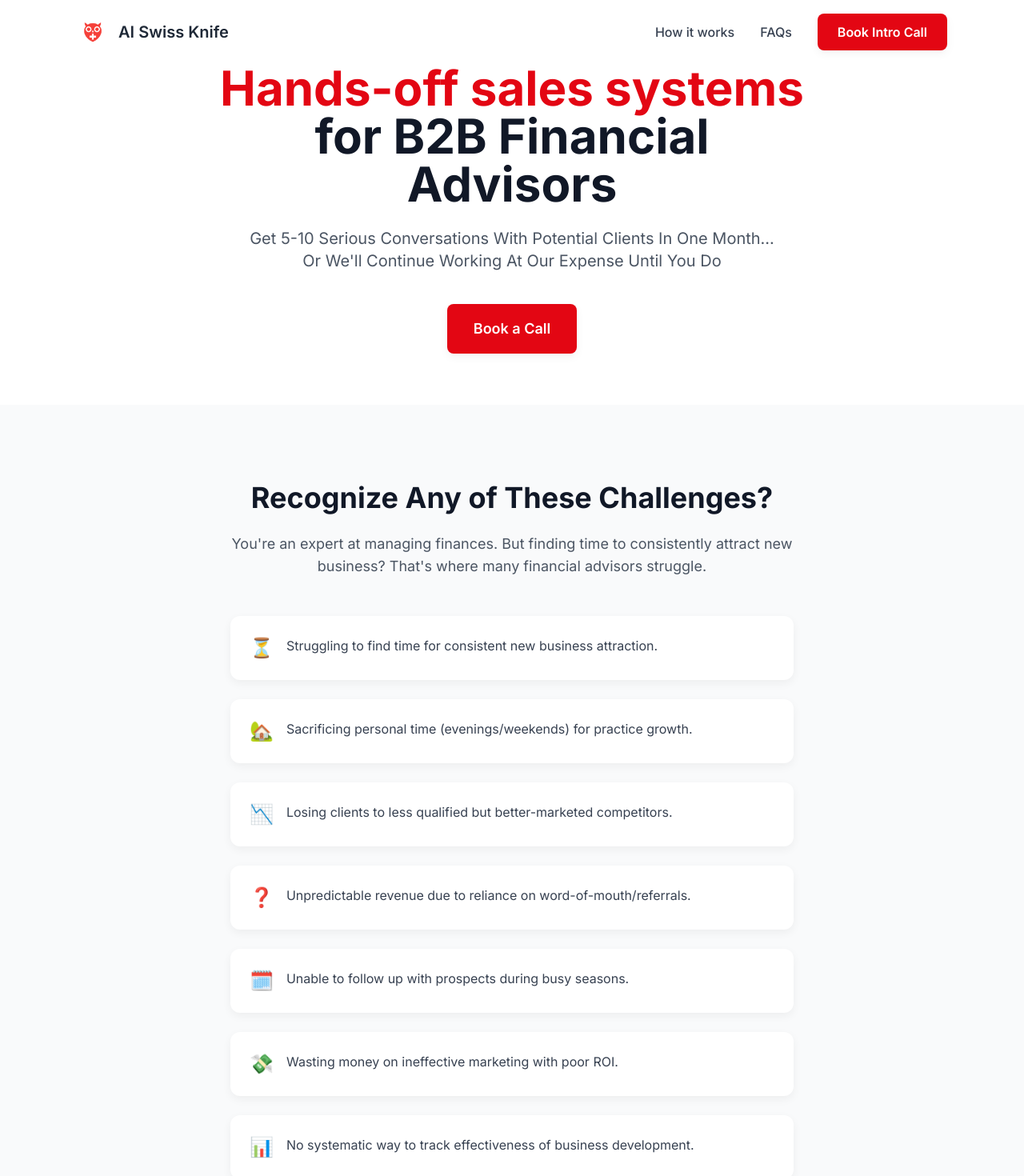
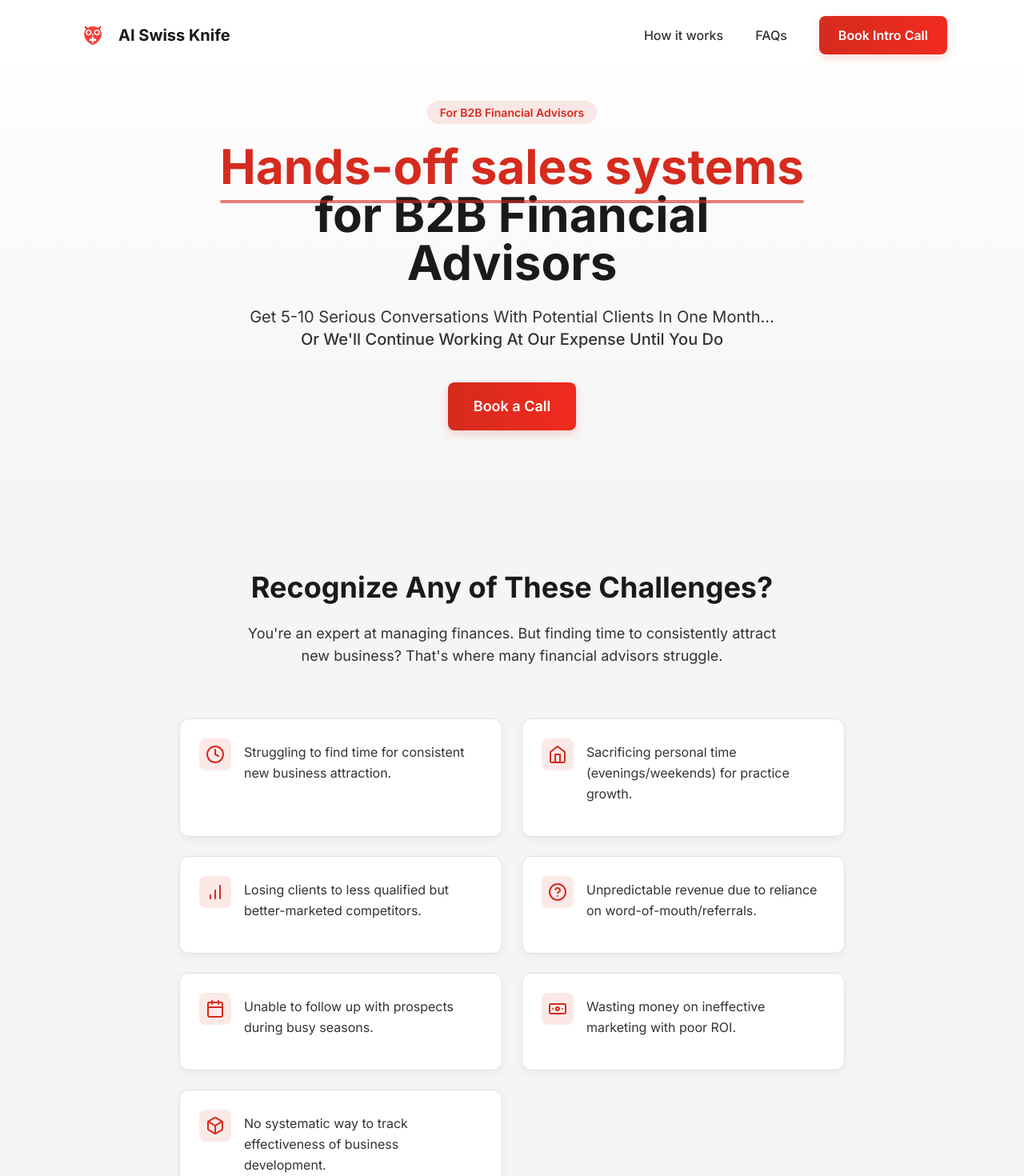
Before and after one commit to Fr3nn3r/CustomerCenter-frontend, a React (Vite) app: page / in a window 1280 px wide. Shown: the top 1470 px of the page at 80% size. Built offline with nearby package versions, Linux system fonts and the light colour scheme.

Commit message:
Styling with Claude 3.7

```diff
--- a/src/components/CTAButton.jsx
+++ b/src/components/CTAButton.jsx
@@ -1,17 +1,28 @@
 import React from 'react';
 import { motion } from 'framer-motion';
 
-const CTAButton = ({ children, onClick, className = '' }) => {
+const CTAButton = ({ children, onClick, className = '', secondary = false }) => {
+  // Primary button (default) - Swiss red with gradient
+  const primaryClasses = `bg-gradient-to-r from-swiss-red to-[#F12B1E] text-white`;
+
+  // Secondary button - White with red border and text
+  const secondaryClasses = `bg-white text-swiss-red border-2 border-swiss-red`;
+
+  // Base classes for both button types
+  const baseClasses = `font-semibold py-3 px-8 rounded-lg shadow-button
+                       transition-all duration-250 ease-in-out
+                       focus:outline-none focus:ring-2 focus:ring-swiss-red focus:ring-opacity-50`;
+
   return (
     <motion.button
       whileHover={{
-        scale: 1.05,
-        boxShadow: "0px 5px 15px rgba(227, 6, 19, 0.4)"
+        scale: 1.03,
+        boxShadow: "0px 8px 20px rgba(213, 43, 30, 0.3)"
       }}
-      whileTap={{ scale: 0.95 }}
+      whileTap={{ scale: 0.97 }}
       transition={{ type: "spring", stiffness: 400, damping: 17 }}
       onClick={onClick}
-      className={`bg-accent text-white font-semibold py-3 px-8 rounded-lg shadow-soft hover:bg-red-700 transition-colors duration-300 ease-in-out focus:outline-none focus:ring-2 focus:ring-accent focus:ring-opacity-50 ${className}`}
+      className={`${baseClasses} ${secondary ? secondaryClasses : primaryClasses} ${className}`}
     >
       {children}
     </motion.button>
--- a/src/components/Header.jsx
+++ b/src/components/Header.jsx
@@ -14,10 +14,13 @@ const Header = ({ onBookCall }) => {
     return () => window.removeEventListener('scroll', handleScroll);
   }, []);
 
-  const navLinkBaseStyle = "text-base font-medium transition-colors duration-300 ease-in-out";
-  const navLinkScrolledStyle = "text-gray-700 hover:text-swiss-red";
-  const navLinkTopStyle = "text-gray-700 hover:text-swiss-red"; // Initially dark for visibility over potentially light hero
-  // If your hero is always dark, you could use: "text-white hover:text-gray-300";
+  const navLinkBaseStyle = "text-base font-medium transition-colors duration-250 ease-in-out relative";
+  const navLinkStyle = "text-neutral-800 hover:text-swiss-red";
+
+  // Active indicator style for nav links
+  const LinkIndicator = () => (
+    <span className="absolute bottom-0 left-0 w-full h-0.5 bg-swiss-red transform scale-x-0 transition-transform duration-250 ease-in-out group-hover:scale-x-100"></span>
+  );
 
   return (
     <motion.header
@@ -25,39 +28,55 @@ const Header = ({ onBookCall }) => {
       animate={{ y: 0, opacity: 1 }}
       transition={{ duration: 0.5, ease: 'easeOut' }}
       className={`fixed top-0 left-0 right-0 z-50 transition-all duration-300 ease-in-out
-                  ${isScrolled ? 'bg-white/90 shadow-soft backdrop-blur-md' : 'bg-transparent'}`}
+                  ${isScrolled
+                    ? 'bg-white/95 shadow-header backdrop-blur-md py-3'
+                    : 'bg-white py-5'}`}
     >
-      <div className="max-w-6xl mx-auto px-4 sm:px-6 lg:px-8">
-        <div className="flex items-center justify-between h-20">
+      <div className="max-w-6xl mx-auto px-4 sm:px-8">
+        <div className="flex items-center justify-between">
           {/* Logo and Company Name */}
           <div className="flex-shrink-0">
             <a href="/" className="flex items-center">
               <img className="h-10 w-auto" src="/aisk.png" alt="AI Swiss Knife Logo" />
-              <span className="ml-3 text-xl font-semibold text-gray-800">
+              <span className="ml-3 text-xl font-bold text-neutral-900">
                 AI Swiss Knife
               </span>
             </a>
           </div>
 
-          {/* Right Aligned Group: Navigation Links + CTA Button */}
-          <div className="hidden md:flex items-center space-x-8">
-            <nav className="flex items-center space-x-8">
+          {/* Navigation */}
+          <div className="hidden md:flex items-center space-x-10">
+            <nav className="flex items-center space-x-10">
               <a
                 href="#how-it-works"
-                className={`${navLinkBaseStyle} ${isScrolled ? navLinkScrolledStyle : navLinkTopStyle}`}
+                className={`${navLinkBaseStyle} ${navLinkStyle} group`}
               >
                 How it works
+                <LinkIndicator />
               </a>
               <a
                 href="#faqs"
-                className={`${navLinkBaseStyle} ${isScrolled ? navLinkScrolledStyle : navLinkTopStyle}`}
+                className={`${navLinkBaseStyle} ${navLinkStyle} group`}
               >
                 FAQs
+                <LinkIndicator />
               </a>
             </nav>
-            <CTAButton onClick={onBookCall} className="text-sm py-2 px-4 md:text-base md:py-2.5 md:px-6">
+            <CTAButton
+              onClick={onBookCall}
+              className="text-sm py-2.5 px-5 md:text-base md:py-3 md:px-6"
+            >
               Book Intro Call
             </CTAButton>
+          </div>
+
+          {/* Mobile menu button - can be expanded later */}
+          <div className="md:hidden">
+            <button className="p-2 rounded-md text-neutral-800 hover:text-swiss-red hover:bg-neutral-100 transition-colors duration-250">
+              <svg xmlns="http://www.w3.org/2000/svg" className="h-6 w-6" fill="none" viewBox="0 0 24 24" stroke="currentColor">
+                <path strokeLinecap="round" strokeLinejoin="round" strokeWidth={2} d="M4 6h16M4 12h16M4 18h16" />
+              </svg>
+            </button>
           </div>
         </div>
       </div>
--- a/src/components/PainPoints.jsx
+++ b/src/components/PainPoints.jsx
@@ -1,41 +1,93 @@
 import React from 'react';
 import { motion } from 'framer-motion';
+
+// SVG icons for pain points
+const icons = {
+  time: (
+    <svg xmlns="http://www.w3.org/2000/svg" className="w-6 h-6" viewBox="0 0 24 24" fill="none" stroke="currentColor" strokeWidth="2" strokeLinecap="round" strokeLinejoin="round">
+      <circle cx="12" cy="12" r="10" />
+      <polyline points="12 6 12 12 16 14" />
+    </svg>
+  ),
+  home: (
+    <svg xmlns="http://www.w3.org/2000/svg" className="w-6 h-6" viewBox="0 0 24 24" fill="none" stroke="currentColor" strokeWidth="2" strokeLinecap="round" strokeLinejoin="round">
+      <path d="M3 9l9-7 9 7v11a2 2 0 0 1-2 2H5a2 2 0 0 1-2-2z" />
+      <polyline points="9 22 9 12 15 12 15 22" />
+    </svg>
+  ),
+  chart: (
+    <svg xmlns="http://www.w3.org/2000/svg" className="w-6 h-6" viewBox="0 0 24 24" fill="none" stroke="currentColor" strokeWidth="2" strokeLinecap="round" strokeLinejoin="round">
+      <line x1="12" y1="20" x2="12" y2="10" />
+      <line x1="18" y1="20" x2="18" y2="4" />
+      <line x1="6" y1="20" x2="6" y2="16" />
+    </svg>
+  ),
+  question: (
+    <svg xmlns="http://www.w3.org/2000/svg" className="w-6 h-6" viewBox="0 0 24 24" fill="none" stroke="currentColor" strokeWidth="2" strokeLinecap="round" strokeLinejoin="round">
+      <circle cx="12" cy="12" r="10" />
+      <path d="M9.09 9a3 3 0 0 1 5.83 1c0 2-3 3-3 3" />
+      <line x1="12" y1="17" x2="12.01" y2="17" />
+    </svg>
+  ),
+  calendar: (
+    <svg xmlns="http://www.w3.org/2000/svg" className="w-6 h-6" viewBox="0 0 24 24" fill="none" stroke="currentColor" strokeWidth="2" strokeLinecap="round" strokeLinejoin="round">
+      <rect x="3" y="4" width="18" height="18" rx="2" ry="2" />
+      <line x1="16" y1="2" x2="16" y2="6" />
+      <line x1="8" y1="2" x2="8" y2="6" />
+      <line x1="3" y1="10" x2="21" y2="10" />
+    </svg>
+  ),
+  money: (
+    <svg xmlns="http://www.w3.org/2000/svg" className="w-6 h-6" viewBox="0 0 24 24" fill="none" stroke="currentColor" strokeWidth="2" strokeLinecap="round" strokeLinejoin="round">
+      <rect x="2" y="6" width="20" height="12" rx="2" />
+      <circle cx="12" cy="12" r="2" />
+      <path d="M6 12h.01M18 12h.01" />
+    </svg>
+  ),
+  analytics: (
+    <svg xmlns="http://www.w3.org/2000/svg" className="w-6 h-6" viewBox="0 0 24 24" fill="none" stroke="currentColor" strokeWidth="2" strokeLinecap="round" strokeLinejoin="round">
+      <path d="M21 16V8a2 2 0 0 0-1-1.73l-7-4a2 2 0 0 0-2 0l-7 4A2 2 0 0 0 3 8v8a2 2 0 0 0 1 1.73l7 4a2 2 0 0 0 2 0l7-4A2 2 0 0 0 21 16z" />
+      <polyline points="3.27 6.96 12 12.01 20.73 6.96" />
+      <line x1="12" y1="22.08" x2="12" y2="12" />
+    </svg>
+  )
+};
 
 const painPointsData = [
   {
     id: 1,
     text: "Struggling to find time for consistent new business attraction.",
-    icon: "⏳" // Placeholder icon - time/struggle
+    icon: icons.time
   },
   {
     id: 2,
     text: "Sacrificing personal time (evenings/weekends) for practice growth.",
-    icon: "🏡" // Placeholder icon - home/family time
+    icon: icons.home
   },
   {
     id: 3,
     text: "Losing clients to less qualified but better-marketed competitors.",
-    icon: "📉" // Placeholder icon - loss/competition
+    icon: icons.chart
   },
   {
     id: 4,
     text: "Unpredictable revenue due to reliance on word-of-mouth/referrals.",
-    icon: "❓" // Placeholder icon - uncertainty
+    icon: icons.question
   },
   {
     id: 5,
     text: "Unable to follow up with prospects during busy seasons.",
-    icon: "🗓️" // Placeholder icon - calendar/busy
+    icon: icons.calendar
   },
   {
     id: 6,
     text: "Wasting money on ineffective marketing with poor ROI.",
-    icon: "💸" // Placeholder icon - money/waste
+    icon: icons.money
   },
   {
     id: 7,
     text: "No systematic way to track effectiveness of business development.",
-    icon: "📊" // Placeholder icon - tracking/analytics
+    icon: icons.analytics
   }
 ];
 
@@ -53,60 +105,55 @@ const sectionVariants = {
 };
 
 const itemVariants = {
-  hidden: { opacity: 0, x: -30 },
+  hidden: { opacity: 0, x: -20 },
   visible: {
     opacity: 1,
     x: 0,
-    transition: { duration: 0.5, ease: "easeOut" }
+    transition: { duration: 0.5, ease: [0.215, 0.61, 0.355, 1] }
   }
 };
 
 const PainPoints = () => {
   return (
-    <motion.section
-      variants={sectionVariants}
-      initial="hidden"
-      whileInView="visible"
-      viewport={{ once: true, amount: 0.2 }}
-      className="py-16 sm:py-24 bg-gray-50"
-    >
-      <div className="max-w-3xl mx-auto px-4 sm:px-6 lg:px-8">
-        <motion.h2
-          variants={itemVariants} // Animate title like an item
-          className="text-3xl sm:text-4xl font-bold text-gray-900 text-center mb-6"
-        >
-          Recognize Any of These Challenges?
-        </motion.h2>
-        <motion.p
-          variants={itemVariants} // Animate intro like an item
-          className="text-lg text-gray-600 text-center mb-12"
-        >
-          You're an expert at managing finances. But finding time to consistently attract new business? That's where many financial advisors struggle.
-        </motion.p>
+    <section className="py-16 sm:py-24 bg-neutral-100">
+      <div className="max-w-4xl mx-auto px-4 sm:px-6 lg:px-8">
+        <div className="text-center mb-16">
+          <h2 className="text-3xl sm:text-4xl font-bold text-neutral-900 mb-6">
+            Recognize Any of These Challenges?
+          </h2>
+          <p className="text-lg text-neutral-800 max-w-2xl mx-auto">
+            You're an expert at managing finances. But finding time to consistently attract new business?
+            That's where many financial advisors struggle.
+          </p>
+        </div>
 
-        <div className="space-y-6">
+        <div className="grid sm:grid-cols-2 gap-6">
           {painPointsData.map((point) => (
             <motion.div
               key={point.id}
-              variants={itemVariants}
-              className="flex items-start p-6 bg-white rounded-xl shadow-soft hover:shadow-soft-lg transition-shadow duration-300"
+              initial={{ opacity: 0, y: 20 }}
+              whileInView={{ opacity: 1, y: 0 }}
+              viewport={{ once: true, amount: 0.1 }}
+              transition={{ duration: 0.5, delay: point.id * 0.1 }}
+              className="flex items-start p-6 bg-white rounded-xl shadow-soft hover:shadow-soft-lg transition-all duration-250 border border-neutral-200 hover:border-neutral-300"
             >
-              <span className="text-2xl mr-4 text-swiss-red">{point.icon}</span>
-              <p className="text-gray-700 leading-relaxed">
+              <div className="flex-shrink-0 p-2 mr-4 rounded-lg bg-swiss-red bg-opacity-10 text-swiss-red">
+                {point.icon}
+              </div>
+              <p className="text-neutral-800 leading-relaxed pt-1">
                 {point.text}
               </p>
             </motion.div>
           ))}
         </div>
 
-        <motion.p
-          variants={itemVariants} // Animate outro like an item
-          className="text-md text-gray-500 text-center mt-12"
-        >
-          It's not your fault. You were trained to be an exceptional financial advisor, not a marketing expert.
-        </motion.p>
+        <div className="text-center mt-12 bg-white p-6 rounded-xl shadow-soft-lg border border-neutral-200">
+          <p className="text-lg text-neutral-800 font-medium">
+            It's not your fault. You were trained to be an exceptional financial advisor, not a marketing expert.
+          </p>
+        </div>
       </div>
-    </motion.section>
+    </section>
   );
 };
 
--- a/src/index.css
+++ b/src/index.css
@@ -1,6 +1,42 @@
 @tailwind base;
 @tailwind components;
 @tailwind utilities;
+
+@import url('https://fonts.googleapis.com/css2?family=Inter:wght@400;500;600;700&display=swap');
+
+:root {
+  /* Swiss design color palette */
+  --color-swiss-red: #D52B1E;
+  --color-white: #FFFFFF;
+  --color-neutral-100: #F5F5F5;
+  --color-neutral-200: #E0E0E0;
+  --color-neutral-800: #333333;
+  --color-neutral-900: #1A1A1A;
+
+  /* Typography scale */
+  --font-size-sm: 0.875rem;
+  --font-size-base: 1rem;
+  --font-size-lg: 1.125rem;
+  --font-size-xl: 1.25rem;
+  --font-size-2xl: 1.5rem;
+  --font-size-3xl: 1.875rem;
+  --font-size-4xl: 2.25rem;
+  --font-size-5xl: 3rem;
+
+  /* Spacing scale */
+  --spacing-xs: 0.5rem;
+  --spacing-sm: 0.75rem;
+  --spacing-md: 1rem;
+  --spacing-lg: 1.5rem;
+  --spacing-xl: 2rem;
+  --spacing-2xl: 3rem;
+  --spacing-3xl: 4rem;
+
+  /* Transitions */
+  --transition-fast: 150ms;
+  --transition-medium: 250ms;
+  --transition-slow: 300ms;
+}
 
 html,
 body,
@@ -20,88 +56,85 @@ body {
   font-family: 'Inter', sans-serif;
   -webkit-font-smoothing: antialiased;
   -moz-osx-font-smoothing: grayscale;
-  color: #111827;
-  background-color: #ffffff;
+  color: var(--color-neutral-800);
+  background-color: var(--color-white);
+  line-height: 1.6;
+  font-weight: 400;
+  font-size: var(--font-size-base);
   overflow-x: hidden;
 }
 
-:root {
-  font-family: system-ui, Avenir, Helvetica, Arial, sans-serif;
-  line-height: 1.5;
-  font-weight: 400;
+h1, h2, h3, h4, h5, h6 {
+  margin-top: 0;
+  margin-bottom: var(--spacing-md);
+  font-weight: 700;
+  line-height: 1.2;
+  color: var(--color-neutral-900);
+}
 
-  color-scheme: light dark;
-  color: rgba(255, 255, 255, 0.87);
-  background-color: #242424;
+h1 {
+  font-size: var(--font-size-5xl);
+  line-height: 1.1;
+}
 
-  font-synthesis: none;
-  text-rendering: optimizeLegibility;
+h2 {
+  font-size: var(--font-size-4xl);
+}
+
+h3 {
+  font-size: var(--font-size-3xl);
+}
+
+h4 {
+  font-size: var(--font-size-2xl);
+}
+
+p {
+  margin-top: 0;
+  margin-bottom: var(--spacing-md);
 }
 
 a {
-  font-weight: 500;
-  color: #646cff;
-  text-decoration: inherit;
-}
-a:hover {
-  color: #535bf2;
+  color: var(--color-swiss-red);
+  text-decoration: none;
+  transition: color var(--transition-fast) ease;
 }
 
-body {
-  display: flex;
-  place-items: center;
-  min-width: 320px;
-  min-height: 100vh;
-}
-
-h1 {
-  font-size: 3.2em;
-  line-height: 1.1;
+a:hover {
+  color: #B01D18;
 }
 
 button {
-  border-radius: 8px;
-  border: 1px solid transparent;
-  padding: 0.6em 1.2em;
-  font-size: 1em;
-  font-weight: 500;
-  font-family: inherit;
-  background-color: #1a1a1a;
   cursor: pointer;
-  transition: border-color 0.25s;
-}
-button:hover {
-  border-color: #646cff;
-}
-button:focus,
-button:focus-visible {
-  outline: 4px auto -webkit-focus-ring-color;
+  font-family: 'Inter', sans-serif;
+  font-weight: 600;
 }
 
-@media (prefers-color-scheme: light) {
-  :root {
-    color: #213547;
-    background-color: #ffffff;
-  }
-  a:hover {
-    color: #747bff;
-  }
-  button {
-    background-color: #f9f9f9;
+/* Utility classes */
+.container {
+  width: 100%;
+  max-width: 1280px;
+  margin: 0 auto;
+  padding: 0 var(--spacing-md);
+}
+
+@media (min-width: 640px) {
+  .container {
+    padding: 0 var(--spacing-lg);
   }
 }
 
-/* Optional: Custom scrollbar for a more polished look (WebKit browsers) */
+/* Custom scrollbar */
 ::-webkit-scrollbar {
   width: 8px;
 }
 
 ::-webkit-scrollbar-track {
-  background: #f1f1f1;
+  background: var(--color-neutral-100);
 }
 
 ::-webkit-scrollbar-thumb {
-  background: #c1c1c1;
+  background: var(--color-neutral-200);
   border-radius: 4px;
 }
 
@@ -112,3 +145,19 @@ button:focus-visible {
 html {
   scroll-behavior: smooth;
 }
+
+/* Animation classes */
+.fade-in {
+  animation: fadeIn 0.5s ease-out;
+}
+
+@keyframes fadeIn {
+  from {
+    opacity: 0;
+    transform: translateY(10px);
+  }
+  to {
+    opacity: 1;
+    transform: translateY(0);
+  }
+}
--- a/src/pages/Home.jsx
+++ b/src/pages/Home.jsx
@@ -15,81 +15,136 @@ const Home = () => {
     window.open(CALENDLY_LINK, '_blank', 'noopener,noreferrer');
   };
 
-  // Simplified container variant - only fades itself in
+  // Container animations
   const heroContainerVariants = {
     hidden: { opacity: 0 },
     visible: {
       opacity: 1,
-      transition: { duration: 0.5, delay: 0.5 }, // Delay for container to appear after header
+      transition: {
+        duration: 0.6,
+        staggerChildren: 0.15,
+        delayChildren: 0.3,
+      }
     },
   };
 
-  // Item variants still define the start and end states
+  // Item animations with improved easing
   const heroItemVariants = {
     hidden: { y: 30, opacity: 0 },
     visible: {
       y: 0,
       opacity: 1,
-      // transition will be defined per item, now with standard easing
+      transition: {
+        duration: 0.7,
+        ease: [0.215, 0.61, 0.355, 1], // Custom easing for smoother animations
+      }
     },
   };
 
-  // Corrected logging function
-  const handleAnimationComplete = (elementType, definition) => {
-    console.log(`${elementType} animation complete. Definition:`, definition);
+  // Section reveal animation for scroll transitions
+  const sectionReveal = {
+    offscreen: { y: 30, opacity: 0 },
+    onscreen: {
+      y: 0,
+      opacity: 1,
+      transition: { duration: 0.8, ease: [0.215, 0.61, 0.355, 1] }
+    }
   };
 
   return (
-    <div className="min-h-screen bg-white text-gray-900 flex flex-col font-sans">
+    <div className="min-h-screen bg-white text-neutral-800 flex flex-col font-sans">
       <Header onBookCall={handleBookCall} />
 
+      {/* Hero Section with enhanced styling */}
       <motion.section
         variants={heroContainerVariants}
         initial="hidden"
         animate="visible"
-        onAnimationComplete={(definition) => handleAnimationComplete('SECTION', definition)}
-        className="flex-grow flex flex-col items-center justify-center text-center pt-20 pb-16 px-4 sm:px-6 lg:px-8"
+        className="flex-grow flex flex-col items-center justify-center pt-32 pb-20 px-4 sm:px-6 lg:px-8 bg-gradient-to-b from-white to-neutral-100"
       >
-        <div className="max-w-3xl mx-auto">
+        <div className="max-w-3xl mx-auto text-center">
+          <motion.div variants={heroItemVariants} className="mb-6 inline-block">
+            <span className="bg-swiss-red bg-opacity-10 text-swiss-red rounded-full px-4 py-1.5 text-sm font-semibold">
+              For B2B Financial Advisors
+            </span>
+          </motion.div>
+
           <motion.h1
             variants={heroItemVariants}
-            initial="hidden"
-            animate="visible"
-            transition={{ duration: 0.6, ease: "easeOut", delay: 0.8 }}
-            onAnimationComplete={(definition) => handleAnimationComplete('H1', definition)}
-            className="text-4xl sm:text-5xl md:text-6xl font-bold text-gray-900 leading-tight mb-6"
+            className="text-4xl sm:text-5xl md:text-6xl font-bold text-neutral-900 leading-tight mb-6"
           >
-            <span className="text-swiss-red">Hands-off sales systems</span><br />for B2B Financial Advisors
+            <span className="text-swiss-red relative inline-block">
+              Hands-off sales systems
+              <span className="absolute -bottom-2 left-0 w-full h-1 bg-swiss-red rounded-full transform translate-y-2 opacity-60"></span>
+            </span>
+            <br />for B2B Financial Advisors
           </motion.h1>
+
           <motion.p
             variants={heroItemVariants}
-            initial="hidden"
-            animate="visible"
-            transition={{ duration: 0.6, ease: "easeOut", delay: 1.0 }}
-            onAnimationComplete={(definition) => handleAnimationComplete('P', definition)}
-            className="text-lg sm:text-xl text-gray-600 max-w-2xl mx-auto mb-10"
+            className="text-lg sm:text-xl text-neutral-800 max-w-2xl mx-auto mb-10 leading-relaxed"
           >
-            Get 5-10 Serious Conversations With Potential Clients In One Month... <br className="hidden sm:block" />Or We'll Continue Working At Our Expense Until You Do
+            Get 5-10 Serious Conversations With Potential Clients In One Month...
+            <br className="hidden sm:block" />
+            <span className="font-medium">Or We'll Continue Working At Our Expense Until You Do</span>
           </motion.p>
-          <motion.div
-            variants={heroItemVariants}
-            initial="hidden"
-            animate="visible"
-            transition={{ duration: 0.6, ease: "easeOut", delay: 1.2 }} // Changed to standard ease, item specific delay
-            onAnimationComplete={(definition) => handleAnimationComplete('BUTTON DIV', definition)}
+
+          <motion.div variants={heroItemVariants}>
+            <CTAButton
+              onClick={handleBookCall}
+              className="text-lg py-4 px-10"
             >
-            <CTAButton onClick={handleBookCall} className="text-lg py-4 px-10">
               Book a Call
             </CTAButton>
           </motion.div>
         </div>
       </motion.section>
 
+      {/* Content sections with scroll reveal animations */}
+      <motion.div
+        initial="offscreen"
+        whileInView="onscreen"
+        viewport={{ once: true, amount: 0.2 }}
+        variants={sectionReveal}
+      >
         <PainPoints />
+      </motion.div>
+
+      <motion.div
+        initial="offscreen"
+        whileInView="onscreen"
+        viewport={{ once: true, amount: 0.2 }}
+        variants={sectionReveal}
+      >
         <SolutionSection />
+      </motion.div>
+
+      <motion.div
+        initial="offscreen"
+        whileInView="onscreen"
+        viewport={{ once: true, amount: 0.2 }}
+        variants={sectionReveal}
+      >
         <HowItWorksSection />
+      </motion.div>
+
+      <motion.div
+        initial="offscreen"
+        whileInView="onscreen"
+        viewport={{ once: true, amount: 0.2 }}
+        variants={sectionReveal}
+      >
         <FAQSection />
+      </motion.div>
+
+      <motion.div
+        initial="offscreen"
+        whileInView="onscreen"
+        viewport={{ once: true, amount: 0.2 }}
+        variants={sectionReveal}
+      >
         <FinalCTASection onBookCall={handleBookCall} />
+      </motion.div>
 
       <Footer />
     </div>
--- a/tailwind.config.js
+++ b/tailwind.config.js
@@ -7,16 +7,45 @@ export default {
   theme: {
     extend: {
       colors: {
-        accent: '#e30613', // Swiss Red
-        'swiss-red': '#e30613',
+        accent: '#D52B1E', // Updated Swiss Red
+        'swiss-red': '#D52B1E',
+        neutral: {
+          100: '#F5F5F5',
+          200: '#E0E0E0',
+          800: '#333333',
+          900: '#1A1A1A',
+        }
       },
       fontFamily: {
-        sans: ['Inter', 'system-ui', 'sans-serif'],
+        sans: ['Inter', 'Helvetica Neue', 'system-ui', 'sans-serif'],
+        display: ['SF Pro Display', 'Helvetica', 'sans-serif'],
       },
       boxShadow: {
         'soft': '0 4px 12px rgba(0, 0, 0, 0.05)',
         'soft-lg': '0 8px 24px rgba(0, 0, 0, 0.08)',
-      }
+        'button': '0 4px 12px rgba(213, 43, 30, 0.2)',
+        'header': '0 4px 20px rgba(0, 0, 0, 0.08)',
+      },
+      fontSize: {
+        'hero': ['2.75rem', { lineHeight: '1.1', fontWeight: '700' }],
+        'display': ['2.25rem', { lineHeight: '1.2', fontWeight: '700' }],
+      },
+      spacing: {
+        'section': '5rem',
+        'header': '5rem',
+      },
+      animation: {
+        'fade-in': 'fadeIn 0.5s ease-out',
+      },
+      keyframes: {
+        fadeIn: {
+          '0%': { opacity: '0', transform: 'translateY(10px)' },
+          '100%': { opacity: '1', transform: 'translateY(0)' },
+        },
+      },
+      transitionDuration: {
+        '250': '250ms',
+      },
     },
   },
   plugins: [],
```
Also changed, not shown: src/components/Footer.jsx (+37 -9 lines), prompts.txt. Lines whose indentation alone changed are shown as unchanged.
